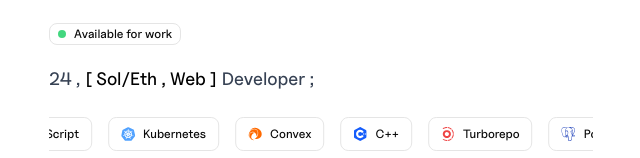
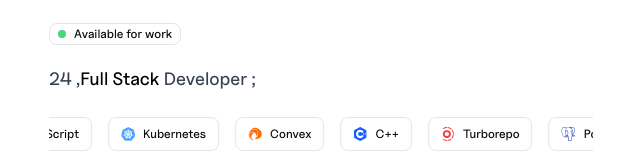
Before and after one commit to ihimanshu07/portfolio_new, a Next.js app: page / in a window 1280 px wide. Shown: the part 223-381 px from the top of the page, without its empty margins (319-959 px from the left). Built offline with nearby package versions, Linux system fonts and the light colour scheme; no server answers; the database is empty.

Commit message:
changes the developer info

```diff
--- a/app/page.tsx
+++ b/app/page.tsx
@@ -46,7 +46,7 @@ export default function Home() {
 
             {/* description  */}
             <section className='font-medium text-lg text-gray-700 dark:text-gray-400'>
-              24 ,<span className='text-black dark:text-white'> [ Sol/Eth , Web ] </span>Developer ;
+              24 ,<span className='text-black dark:text-white'>Full Stack </span>Developer ;
             </section>
 
             {/* banner */}
```
